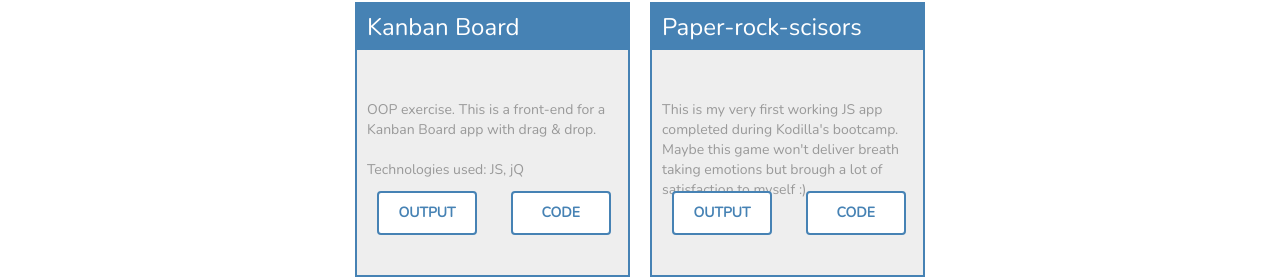
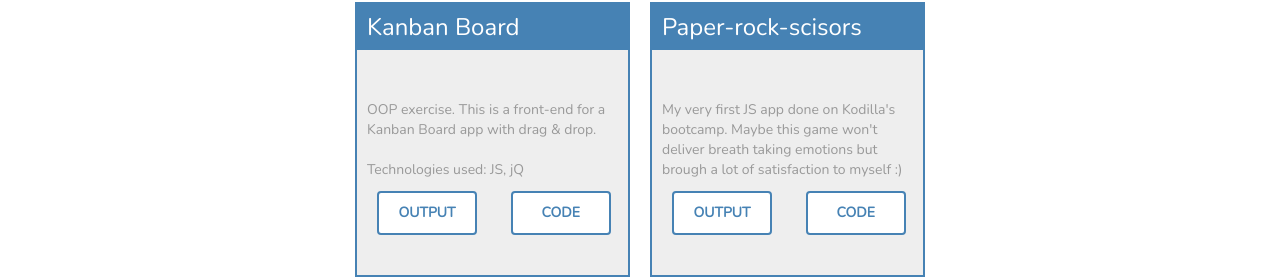
Before and after one commit to MickJasinski/Portfolio, a website: page index.html in a window 1280 px wide. Shown: the part 691-970 px from the top of the page. Drawn offline with nearby package versions, Linux system fonts and the light colour scheme.

Commit message:
Edit content

```diff
--- a/index.html
+++ b/index.html
@@ -121,7 +121,7 @@
 
         <div class="project">
             <h3>Paper-rock-scisors</h3>
-            <p>This is my very first working JS app completed during Kodilla's bootcamp. Maybe this game won't deliver breath
+            <p>My very first JS app done on Kodilla's bootcamp. Maybe this game won't deliver breath
                 taking emotions but brough a lot of satisfaction to myself :)</p>
             <div class="btns"><a class="btn" href="https://mickjasinski.github.io/9.7/" target="_blank">Output</a>
             <a class="btn" href="https://github.com/MickJasinski/9.7" target="_blank">Code</a></div>
```
